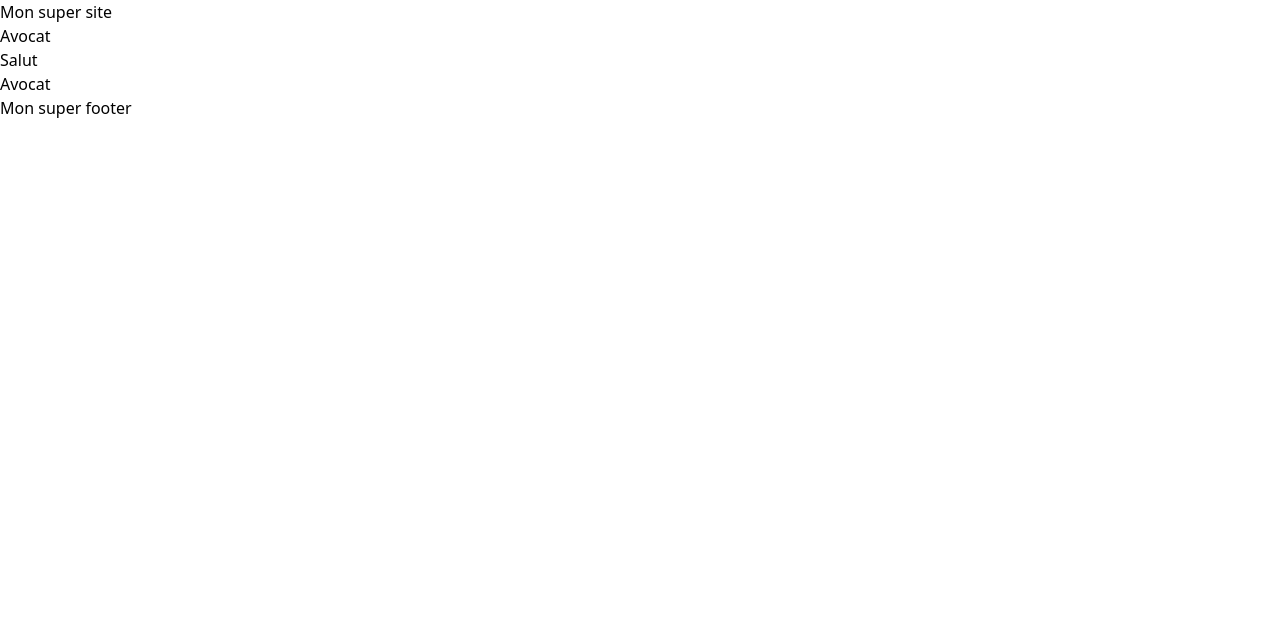
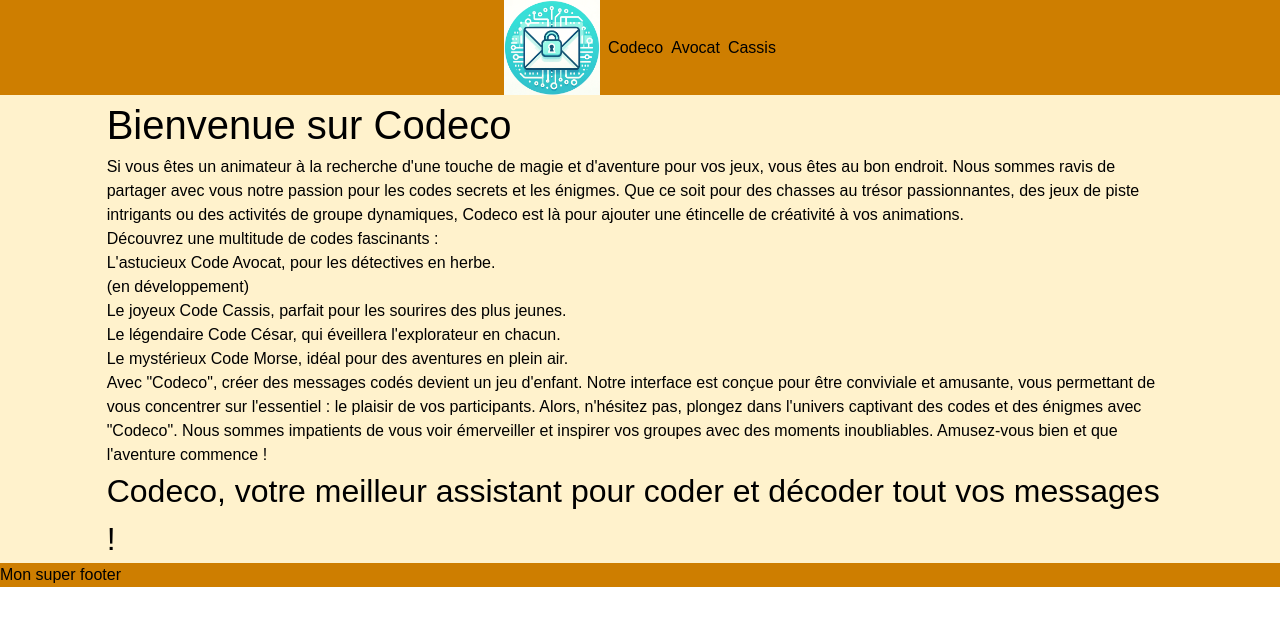
Before and after one commit to XavierLeClavier/codeco, a React (Create React App) app: page / in a window 1280 px wide. Shown: the top 626 px of the page. Built offline with nearby package versions, Linux system fonts and the light colour scheme.

Commit message:
Avocat finished, ajout description accueil, refont design

```diff
--- a/src/App.js
+++ b/src/App.js
@@ -6,6 +6,7 @@ import Footer from './elements/Footer';
 
 import Accueil from './pages/Accueil.js'
 import Avocat from './pages/Avocat';
+import Cassis from './pages/Cassis';
 
 function App() {
   return (
@@ -24,6 +25,11 @@ function App() {
               element={<Avocat />}
               key="avocat"
             />
+            <Route
+              path="/cassis"
+              element={<Cassis />}
+              key="cassis"
+            />
           </Routes>
         </div>
         <Footer />
--- a/src/elements/Footer.js
+++ b/src/elements/Footer.js
@@ -2,7 +2,7 @@ import React from 'react';
 
 function Footer() {
     return (
-        <footer>
+        <footer className='bg-quaternary'>
             <p>Mon super footer</p>
         </footer>
     );
--- a/src/elements/Header.js
+++ b/src/elements/Header.js
@@ -1,13 +1,25 @@
 import { Link } from 'react-router-dom';
 import React from 'react';
 
+import img from '../img/envelope.png';
+
 function Header() {
-  return (
-    <header>
-        <h1>Mon super site</h1>
-        <Link to="/avocat">Avocat</Link>
-    </header>
-  );
+    return (
+        <header className='bg-quaternary flex items-center justify-center gap-2'>
+            <Link to="/" className='flex'>
+                <img src={img} alt="logo" className='w-24' />
+            </Link>
+            <Link to="/" className='flex'>
+                <p>Codeco</p>
+            </Link>
+            <Link to="/avocat" className='flex justify-center'>
+                <p>Avocat</p>
+            </Link>
+            <Link to="/cassis" className='flex justify-center'>
+                <p>Cassis</p>
+            </Link>
+        </header>
+    );
 }
 
 export default Header;
--- a/src/index.css
+++ b/src/index.css
@@ -1,3 +1,4 @@
 @tailwind base;
 @tailwind components;
 @tailwind utilities;
+@import url('https://fonts.googleapis.com/css2?family=Patrick+Hand&display=swap');
--- a/src/pages/Accueil.js
+++ b/src/pages/Accueil.js
@@ -1,12 +1,49 @@
 import React from 'react';
-import {Link} from 'react-router-dom';
+import { Link } from 'react-router-dom';
 
-function Accueil(){
+function Accueil() {
     return (
-    <>
-        <h1>Salut</h1>
-        <Link to="/avocat">Avocat</Link>
-    </>
+        <main className='bg-primary flex justify-center'>
+            <div className="w-10/12">
+                <h1 className="text-h1">Bienvenue sur Codeco</h1>
+                <p>
+                    Si vous êtes un animateur à la recherche d'une touche de magie et d'aventure pour vos jeux, vous êtes au bon endroit.
+                    Nous sommes ravis de partager avec vous notre passion pour les codes secrets et les énigmes. Que ce soit pour des
+                    chasses au trésor passionnantes, des jeux de piste intrigants ou des activités de groupe dynamiques, Codeco est
+                    là pour ajouter une étincelle de créativité à vos animations.
+                </p>
+
+                <ul>
+                    <p>
+                        Découvrez une multitude de codes fascinants :
+                    </p>
+                    <li>
+                        L'astucieux <Link to="/avocat">Code Avocat</Link>, pour les détectives en herbe.
+                    </li>
+
+                    <p>(en développement)</p>
+                    <li>
+                        Le joyeux <Link to="/cassis">Code Cassis</Link>, parfait pour les sourires des plus jeunes.
+                    </li>
+                    <li>
+                        Le légendaire Code César, qui éveillera l'explorateur en chacun.
+                    </li>
+                    <li>
+                        Le mystérieux Code Morse, idéal pour des aventures en plein air.
+                    </li>
+                </ul>
+                <p>
+                    Avec "Codeco", créer des messages codés devient un jeu d'enfant. Notre interface est conçue pour être conviviale
+                    et amusante, vous permettant de vous concentrer sur l'essentiel : le plaisir de vos participants.
+
+                    Alors, n'hésitez pas, plongez dans l'univers captivant des codes et des énigmes avec "Codeco". Nous sommes
+                    impatients de vous voir émerveiller et inspirer vos groupes avec des moments inoubliables. Amusez-vous bien
+                    et que l'aventure commence !
+                </p >
+
+                <h2 className="text-h2">Codeco, votre meilleur assistant pour coder et décoder tout vos messages !</h2>
+            </div>
+        </main>
     )
 }
 
--- a/src/pages/Avocat.js
+++ b/src/pages/Avocat.js
@@ -62,7 +62,7 @@ export default function Avocat() {
     }
 
     return (
-        <>
+        <main className='bg-primary'>
             <h1>Crypteur/décrypteur Avocat</h1>
             <p>
                 Le cryptage "Avocat" décale toute les lettres de 10 places
@@ -85,6 +85,6 @@ export default function Avocat() {
                 </div>
             </div>
             <Link to="/">Revenir à l'accueil</Link>
-        </>
+        </main>
     );
 }
--- /dev/null
+++ b/src/pages/Cassis.js
@@ -0,0 +1,9 @@
+import React from 'react';
+
+export default function Cassis(){
+    return(
+        <main>
+            <h1>:)</h1>
+        </main>
+    )
+}
--- a/tailwind.config.js
+++ b/tailwind.config.js
@@ -4,7 +4,22 @@ module.exports = {
     "./src/**/*.{js,jsx,ts,tsx}",
   ],
   theme: {
-    extend: {},
+    extend: {
+      colors: {
+        primary: "#fff2cc",
+        secondary: "#a4be49",
+        tertiary: "#743a00",
+        quaternary: "#ce7e00",
+        quinary: "#2f1801",
+      },
+      fontFamily: {
+        sans: ['Patrick Hand', 'sans-serif'],
+      },
+      fontSize :{
+        'h1': '2.5rem',
+        'h2': '2rem',
+      }
+    }
   },
   plugins: [],
-}
+};
```
Also changed, not shown: src/img/cryptenvelope.png (added), src/img/envelope.png (added).
